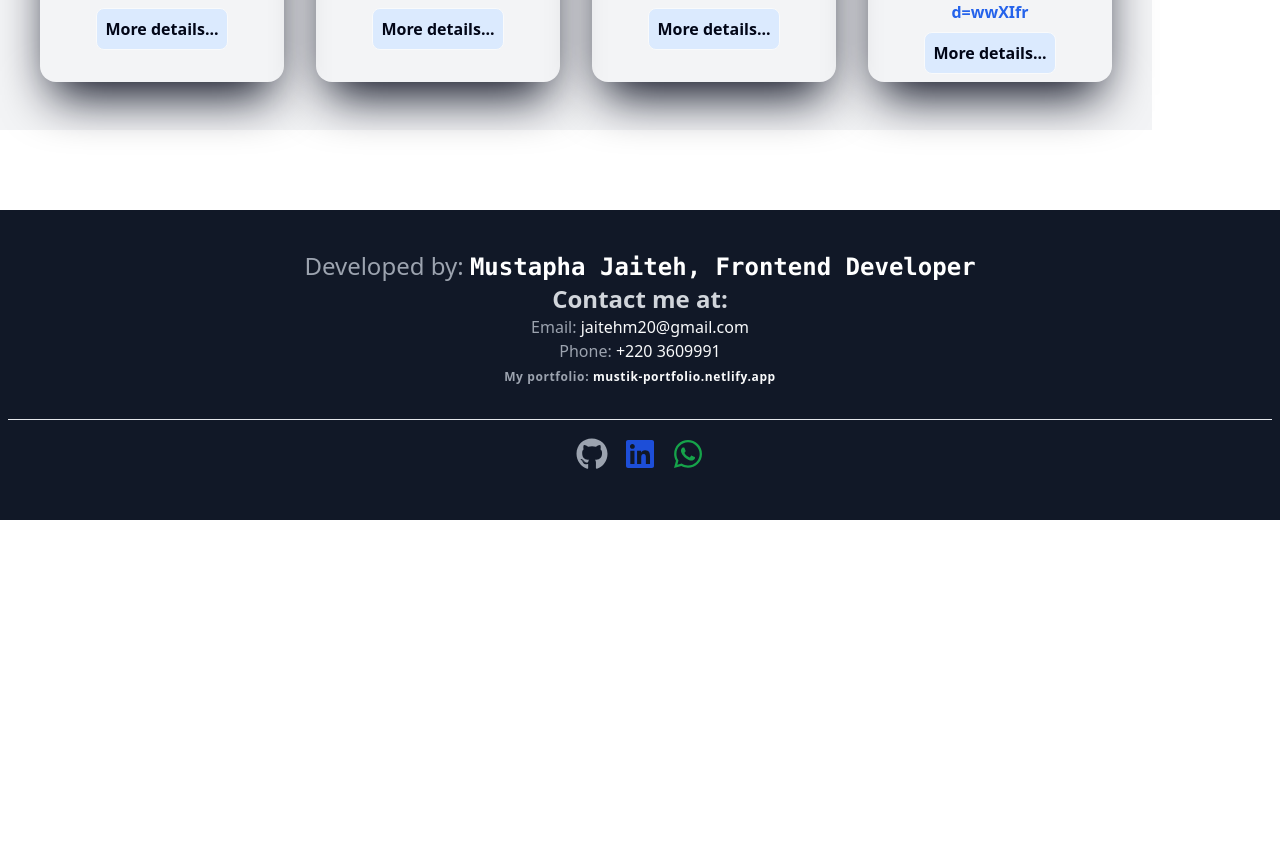
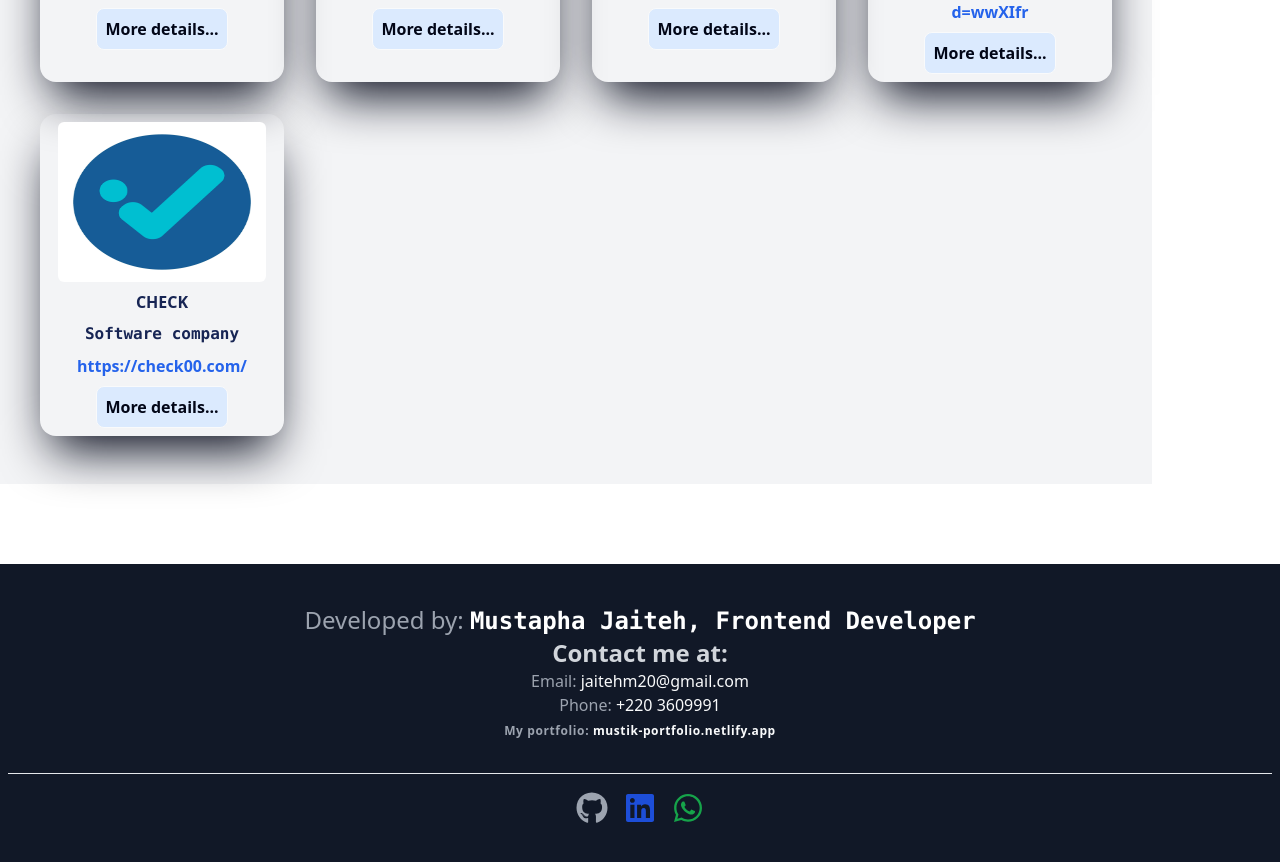
Before and after one commit to mustapha-jaiteh/techingambia, a React (Vite) app: page / in a window 1280 px wide. Shown: the part 2506-3368 px from the top of the page. Before the commit the page ends 3026 px from the top, so only its background shows below. Built offline with nearby package versions, Linux system fonts and the light colour scheme.

Commit message:
commit-6-2-25

```diff
--- a/src/data/companies.js
+++ b/src/data/companies.js
@@ -13,7 +13,7 @@ import smartpc from "../assets/images/smartpc.png";
 import smarttech from "../assets/images/smarttech.png";
 import insistnet from "../assets/images/insistnet.png";
 import itag from "../assets/images/itag.png";
-// import check00 from "../assets/images/check00.png";
+import check00 from "../assets/images/check00.png";
 import niftyict from "../assets/images/niftyict.png";
 import protech from "../assets/images/protech.png";
 import itg from "../assets/images/itg.png";
@@ -304,6 +304,19 @@ export const companies = [
     description:
       "Speednet is a Gambian internet service provider dedicated to delivering fast, reliable, and affordable connectivity. Since its establishment in 2023, Speednet has been committed to bridging the digital gap by offering high-speed broadband solutions to residential, business, and rural areas. With a focus on innovation and customer satisfaction, Speednet aims to make internet access seamless and accessible, empowering individuals and businesses across The Gambia.",
   },
+  {
+    id: 21,
+    logo: check00,
+    name: "CHECK",
+    type: "Software company ",
+    service:
+      "Posting and advertising businesses, services, and products onlinefor free",
+    location: "Yundum, WCR,The Gambia ",
+    website: "https://check00.com/ ",
+    phone: "+220 7354544",
+    description:
+      "We created a website where people can post their businesses, services and products online. Oue platform is created for people to advertise their products and services for free. The platform helps users discover and connect with business owners and service providers, from small businesses to large companies in the country. ",
+  },
 ];
 
 export const getCompanies = () => [...companies];
```
